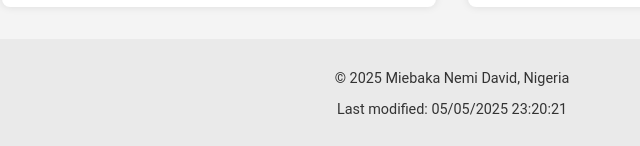
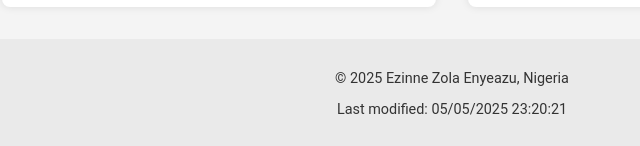
Before and after one commit to Ezinne20/wdd131, a plain HTML site: page index.html in a window 1280 px wide. Shown: the part 921-1067 px from the top of the page, 188-828 px from the left. Drawn offline with Linux system fonts and the light colour scheme; files whose address does not match are found by name.

Commit message:
git add changes to index.html git push

```diff
--- a/index.html
+++ b/index.html
@@ -35,7 +35,7 @@
   </main>
 
   <footer>
-    <p>&copy; <span id="currentyear"></span> Miebaka Nemi David, Nigeria</p>
+    <p>&copy; <span id="currentyear"></span> Ezinne Zola Enyeazu, Nigeria</p>
     <p id="lastModified"></p>
   </footer>
 </body>
```
